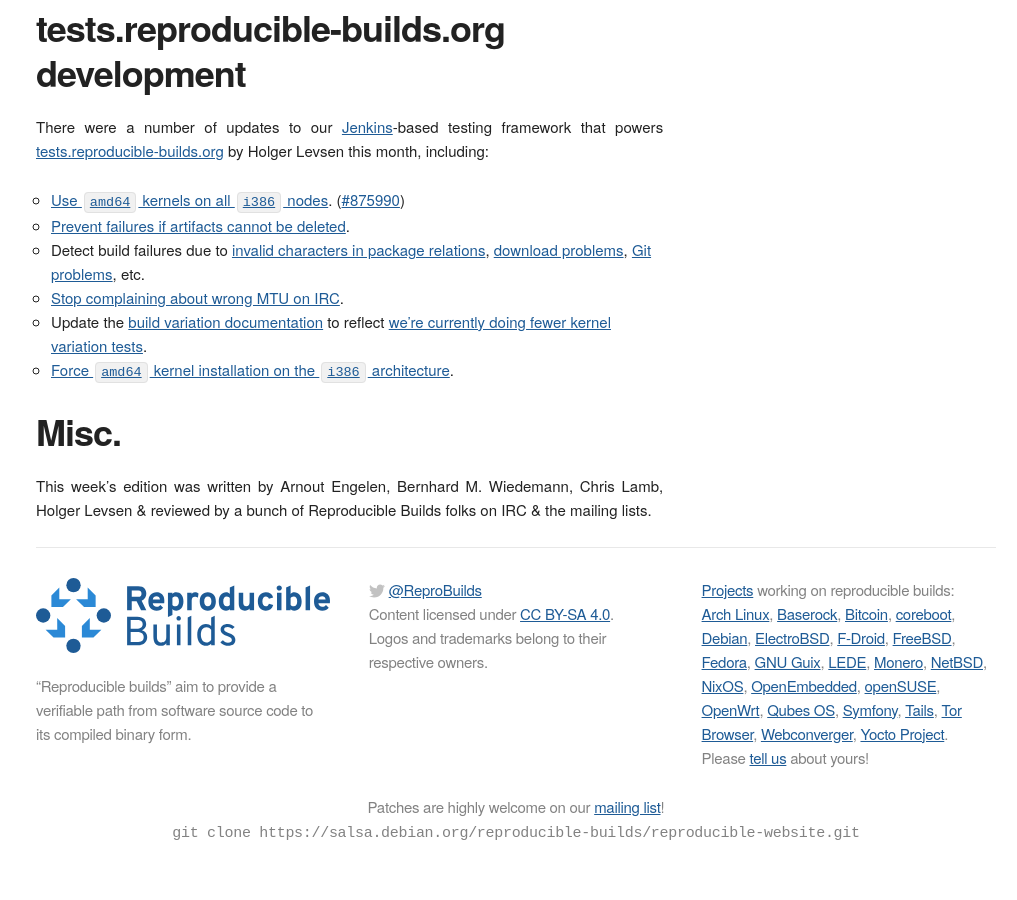
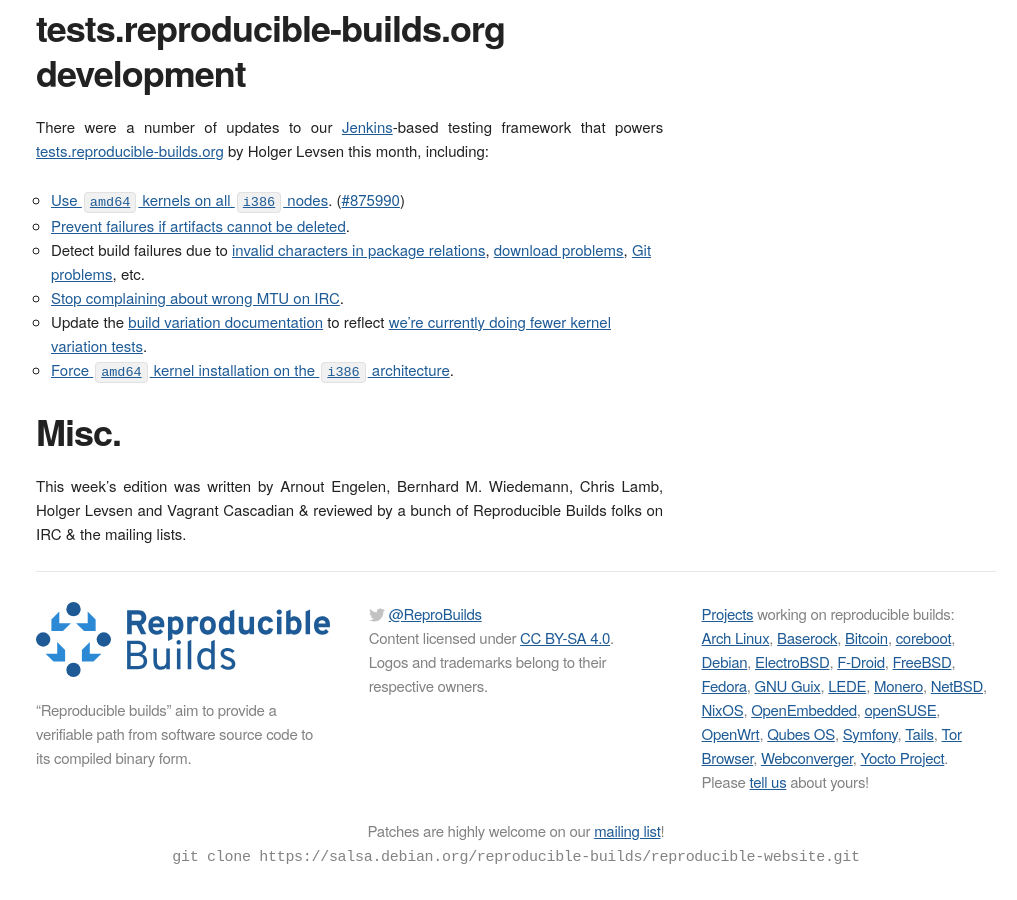
Before and after one commit to prototypefund/reproducible-website, a Jekyll site: the page built from _blog/posts/177.md, in a window 1280 px wide and 900 px high, scrolled down 2043 px. Shown: the whole window, without its empty margins (124-1141 px from the left). Built offline with Jekyll 4.4.1, drawn with Linux system fonts in a browser that asks for light colours; some web fonts are replaced; before the commit the page ends 2919 px from its top, so only the background shows below that.

Commit message:
Restore Vagrant to authors of this week's post; you clearly helped proof-read/draft!

```diff
--- a/_blog/posts/177.md
+++ b/_blog/posts/177.md
@@ -74,4 +74,4 @@
 Misc.
 -----
 
-This week's edition was written by Arnout Engelen, Bernhard M. Wiedemann, Chris Lamb, Holger Levsen & reviewed by a bunch of Reproducible Builds folks on IRC & the mailing lists.
+This week's edition was written by Arnout Engelen, Bernhard M. Wiedemann, Chris Lamb, Holger Levsen and Vagrant Cascadian & reviewed by a bunch of Reproducible Builds folks on IRC & the mailing lists.
```
